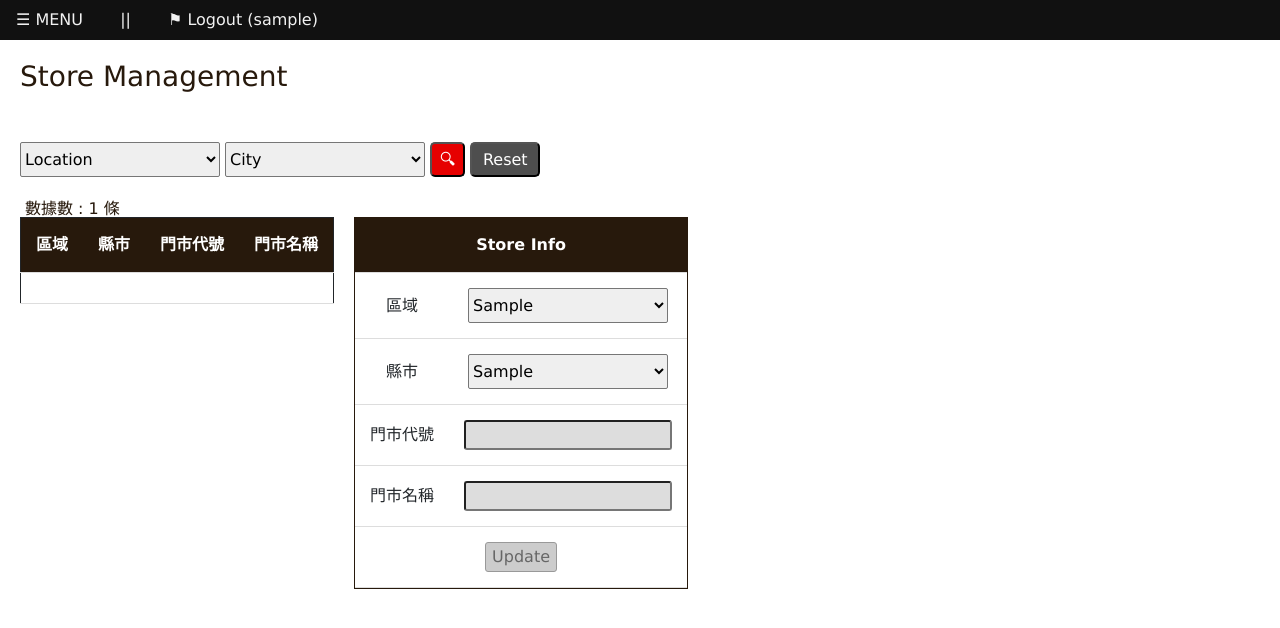
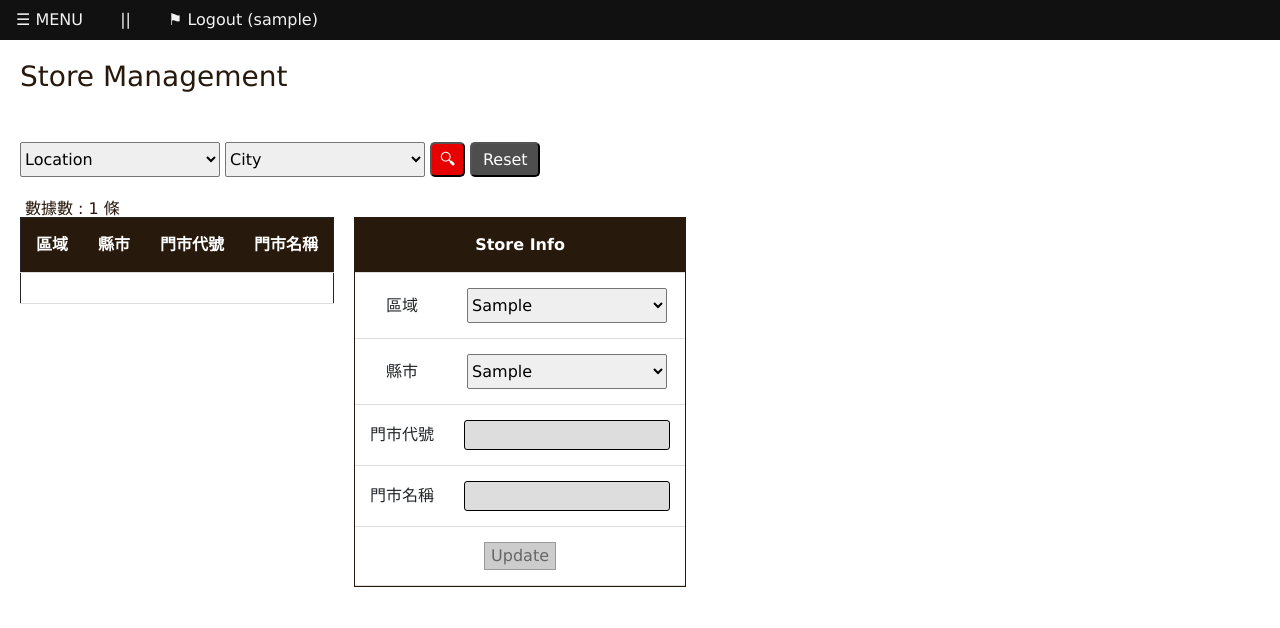
Before and after one commit to PatriciaPark/data_statistics, a Django app: template mysite/store/templates/store/index.html in a window 1280 px wide. Shown: the part 107-735 px from the top of the page. Run offline with Django 4.2, Linux system fonts and the light colour scheme; a user stored in the database is signed in; tables that the repository leaves empty hold one stand-in row (values such as "Sample post"); the template is opened without the code that fills it: values that come from a table or form of the project are taken from there, most other values are stand-ins (such as "Sample title", 1, 10 or a date in 2020); lists and menus that the app fills with data are empty.

Commit message:
css store

```diff
--- a/mysite/store/static/css/store.css
+++ b/mysite/store/static/css/store.css
@@ -45,8 +45,9 @@ th {
     border: 1px solid #27190c;
     margin-top: 20px;
 }
-input:read-only {
+input[type=text]:read-only {
     background-color: #ddd;
+    border: 1px solid;
     border-radius: 3px;
     height: 30px;
 }
```
